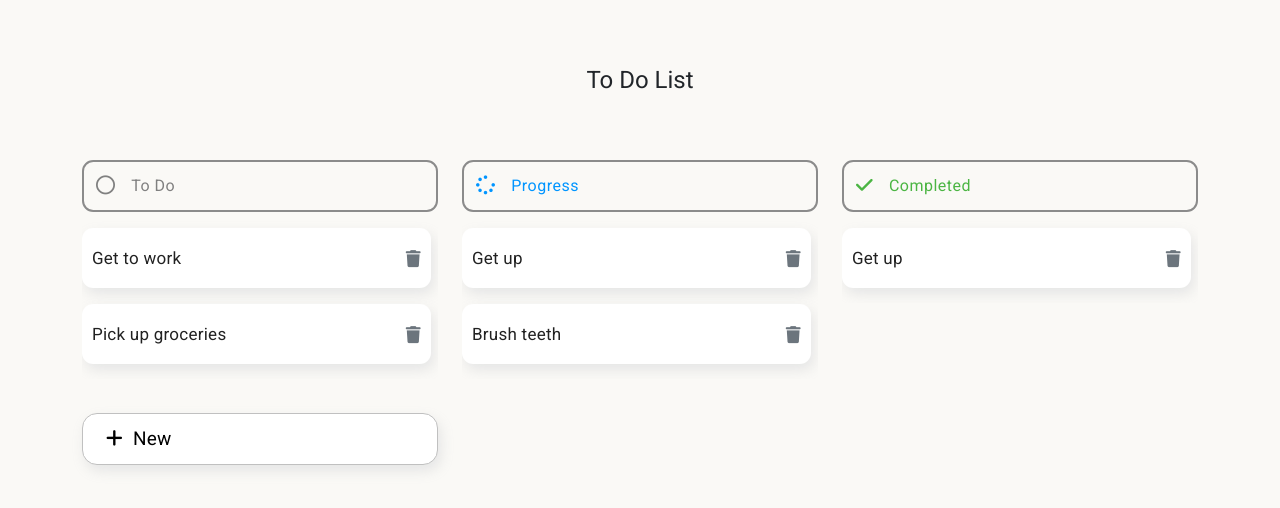
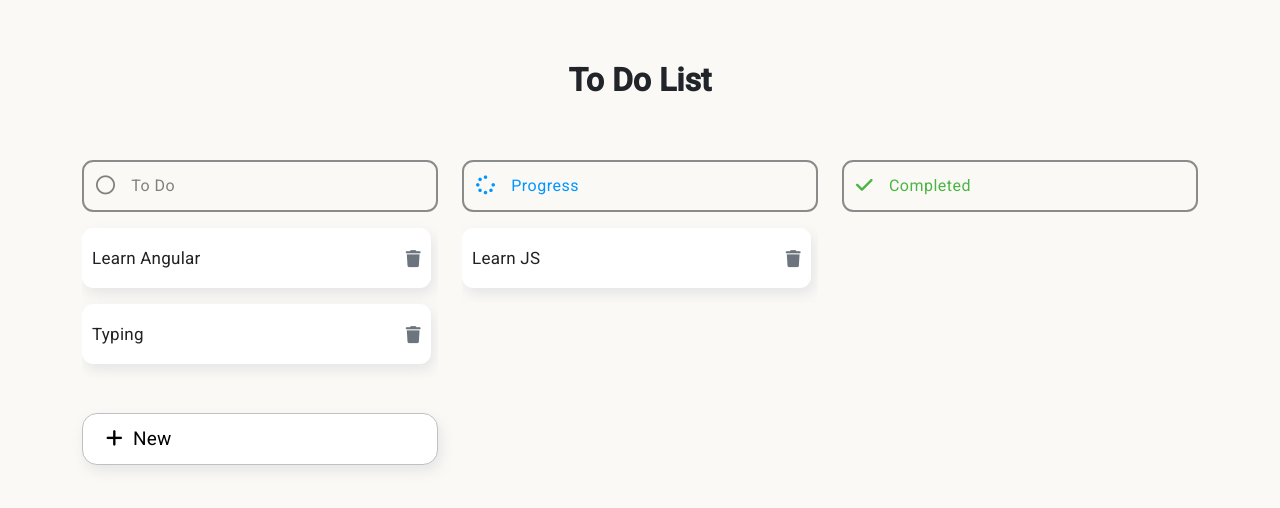
Before and after one commit to Salmanul-Fariz/To-Do-List, an Angular app: page / in a window 1280 px wide. Shown: the top 508 px of the page. Built offline with nearby package versions, Linux system fonts and the light colour scheme.

Commit message:
complete remove functionality of task

```diff
--- a/src/app/app.component.html
+++ b/src/app/app.component.html
@@ -1,7 +1,7 @@
 <section>
   <div class="container">
     <div class="row justify-content-center" cdkDropListGroup>
-      <h1 class="text-center bg-ligter">To Do List</h1>
+      <h1 class="fs-2 fw-bold text-center bg-ligter">To Do List</h1>
       <div class="col-10 col-sm-8 col-md-6 col-lg-4 mt-5">
         <app-to-do-task></app-to-do-task>
       </div>
--- a/src/app/task.service.ts
+++ b/src/app/task.service.ts
@@ -1,9 +1,9 @@
 export class TaskService {
-  todo: string[] = ['Get to work', 'Pick up groceries'];
+  todo: string[] = ['Learn Angular', 'Typing'];
 
-  progress: string[] = ['Get up', 'Brush teeth'];
+  progress: string[] = ['Learn JS'];
 
-  done: string[] = ['Get up'];
+  done: string[] = [];
 
   showTodoList() {
     return this.todo;
@@ -16,4 +16,23 @@ export class TaskService {
   showCompletedList() {
     return this.done;
   }
+
+  addNewTaskList(task: string) {
+    this.todo.push(task);
+  }
+
+  removeTaskList(task: string) {
+    const todoTask = this.todo.indexOf(task);
+    const progressTask = this.progress.indexOf(task);
+    const doneTask = this.done.indexOf(task);
+    console.log(todoTask);
+
+    if (todoTask > -1) {
+      this.todo.splice(todoTask, 1);
+    } else if (progressTask > -1) {
+      this.progress.splice(progressTask, 1);
+    } else if (doneTask > -1) {
+      this.done.splice(doneTask, 1);
+    }
+  }
 }
--- a/src/app/to-do-task/add-new-task/add-new-task.component.html
+++ b/src/app/to-do-task/add-new-task/add-new-task.component.html
@@ -13,7 +13,7 @@
       <input [(ngModel)]="inputValue" type="text" class="add-new-modal-input">
     </div>
     <div class="col-12  d-flex justify-content-center mt-2">
-      <button (click)="addNewTask(inputValue)" [disabled]="!inputValue"
+      <button (click)="addNewTask(inputValue,modalWindow,overlayWindow)" [disabled]="!inputValue"
         class="btn btn-success mt-2 add-new-modal-button">ADD</button>
     </div>
   </div>
--- a/src/app/to-do-task/add-new-task/add-new-task.component.ts
+++ b/src/app/to-do-task/add-new-task/add-new-task.component.ts
@@ -1,4 +1,5 @@
 import { Component } from '@angular/core';
+import { TaskService } from 'src/app/task.service';
 
 @Component({
   selector: 'app-add-new-task',
@@ -7,6 +8,8 @@ import { Component } from '@angular/core';
 })
 export class AddNewTaskComponent {
   inputValue: string = '';
+
+  constructor(private taskService: TaskService) {}
 
   openModal(modal: HTMLElement, overlay: HTMLElement) {
     modal.classList.remove('hidden');
@@ -19,7 +22,8 @@ export class AddNewTaskComponent {
     this.inputValue = '';
   }
 
-  addNewTask(task: string) {
-    console.log(task);
+  addNewTask(task: string, modal: HTMLElement, overlay: HTMLElement) {
+    this.taskService.addNewTaskList(task);
+    this.closeModal(modal, overlay);
   }
 }
--- a/src/app/to-do-task/task/task.component.html
+++ b/src/app/to-do-task/task/task.component.html
@@ -1 +1,2 @@
-<div class="example-box" cdkDrag>{{todoTasks}}<i class="task-delete-icon text-secondary fa-solid fa-trash"></i></div>
+<div class="example-box" cdkDrag>{{todoTasks}}<i (click)="removeTask(todoTasks)"
+    class="task-delete-icon text-secondary fa-solid fa-trash"></i></div>
--- a/src/app/to-do-task/task/task.component.ts
+++ b/src/app/to-do-task/task/task.component.ts
@@ -1,4 +1,5 @@
 import { Component, Input } from '@angular/core';
+import { TaskService } from 'src/app/task.service';
 
 @Component({
   selector: 'app-task',
@@ -7,4 +8,10 @@ import { Component, Input } from '@angular/core';
 })
 export class TaskComponent {
   @Input() todoTasks: string;
+
+  constructor(private taskService: TaskService) {}
+
+  removeTask(task: string) {
+    this.taskService.removeTaskList(task);
+  }
 }
--- a/src/styles.css
+++ b/src/styles.css
@@ -1,4 +1,3 @@
-/* You can add global styles to this file, and also import other style files */
 * {
   padding: 0rem;
   margin: 0rem;
```
Also changed, not shown: src/assets/README.txt (added).
